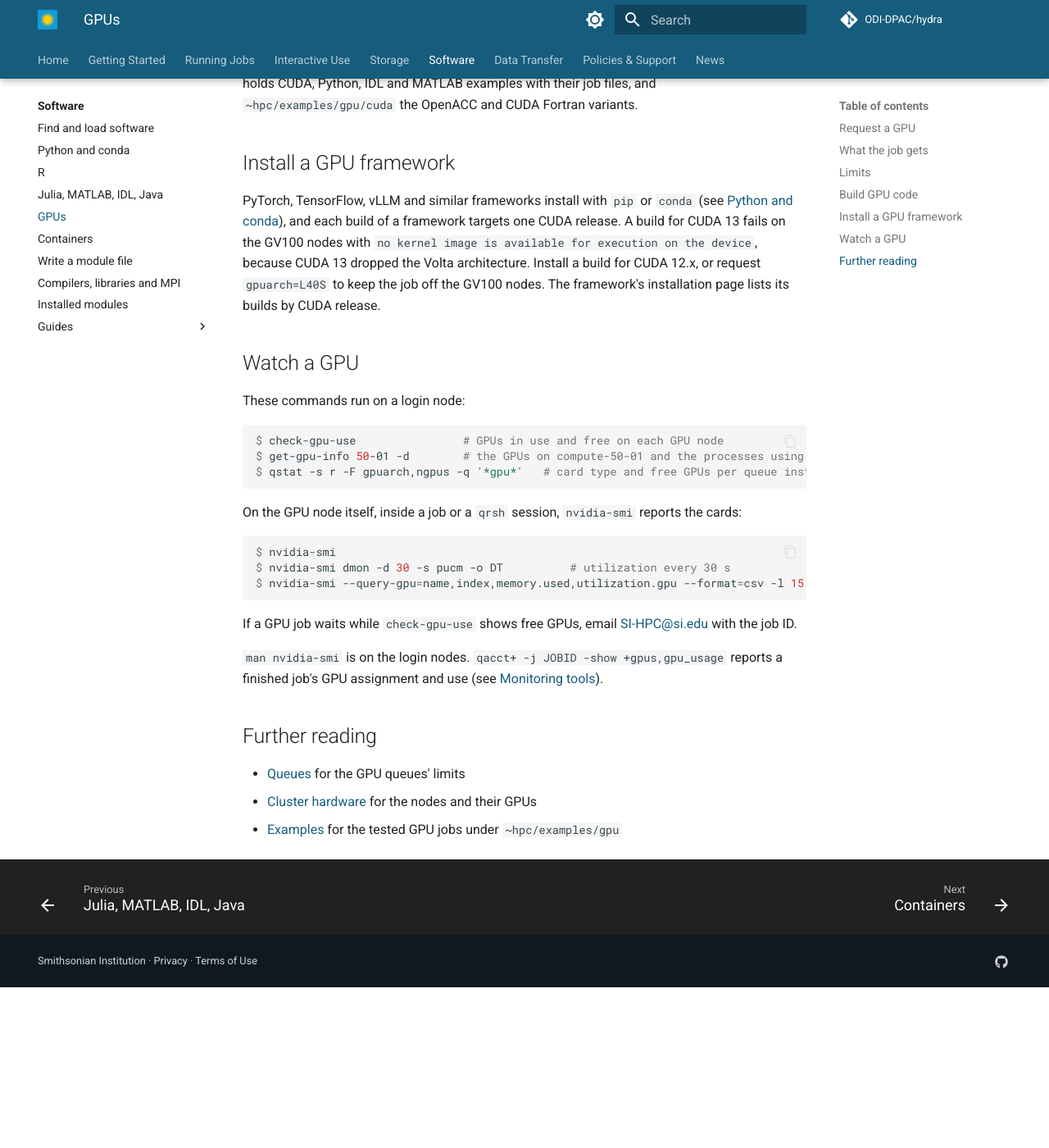
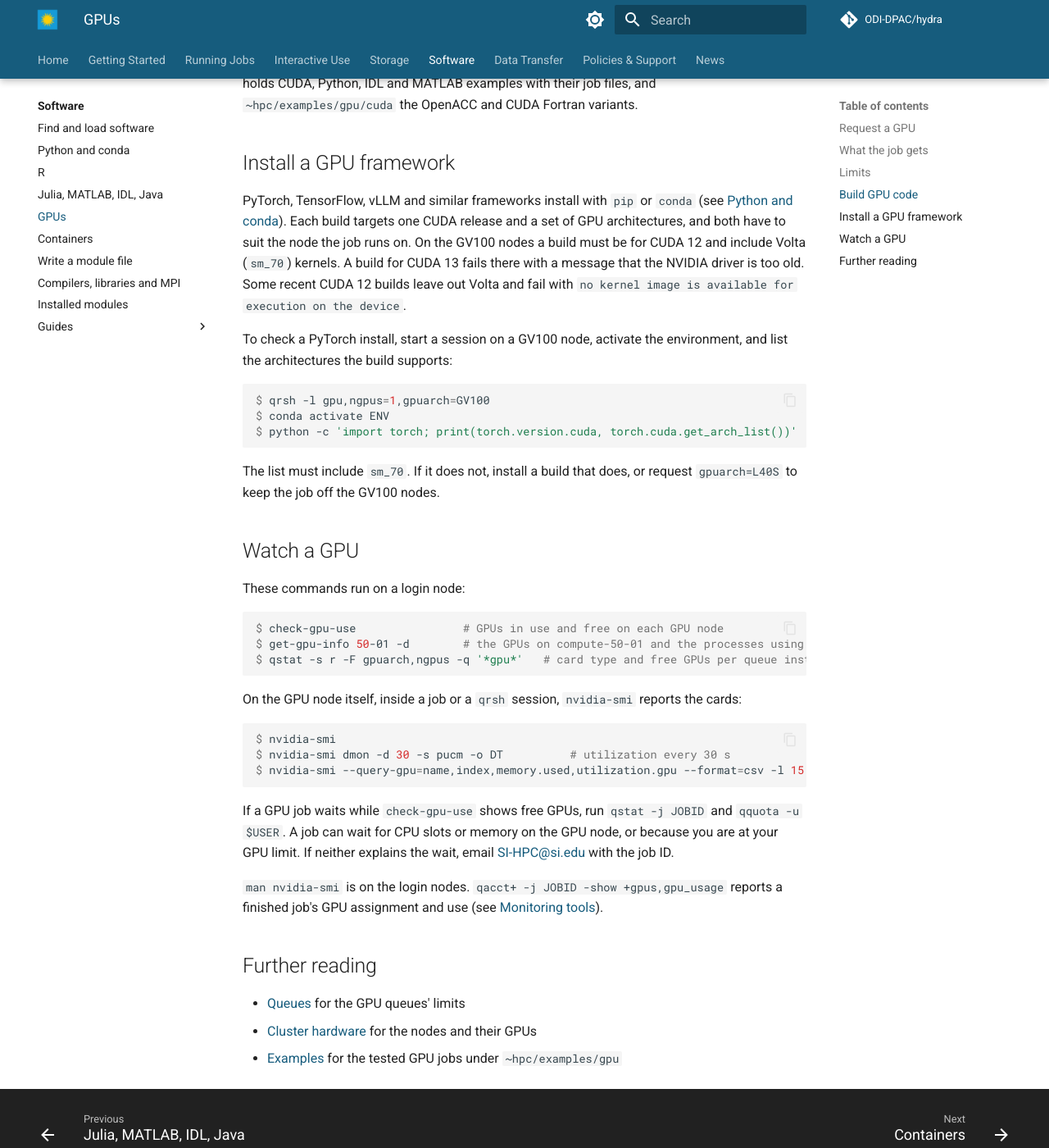
Before and after one commit to ODI-DPAC/hydra, an MkDocs documentation site: the page built from docs/software/gpus.md, in a window 1280 px wide and 1400 px high, scrolled down 2997 px. Shown: the whole window at 82% size. Built offline with MkDocs 1.6.1 and Material for MkDocs 9.7.7, drawn with Linux system fonts in a browser that asks for light colours; comment, search, counter and statistics services are not loaded; before the commit the page ends 4201 px from its top, so only the background shows below that.

Commit message:
GPUs: CUDA 13 and sm_70 errors, a build check, waiting-job checks

````diff
--- a/docs/software/gpus.md
+++ b/docs/software/gpus.md
@@ -90,7 +90,17 @@ CUDA 13 dropped the Volta architecture, so build code for the GV100 nodes with a
 
 ## Install a GPU framework
 
-PyTorch, TensorFlow, vLLM and similar frameworks install with `pip` or `conda` (see [Python and conda](python.md)), and each build of a framework targets one CUDA release. A build for CUDA 13 fails on the GV100 nodes with `no kernel image is available for execution on the device`, because CUDA 13 dropped the Volta architecture. Install a build for CUDA 12.x, or request `gpuarch=L40S` to keep the job off the GV100 nodes. The framework's installation page lists its builds by CUDA release.
+PyTorch, TensorFlow, vLLM and similar frameworks install with `pip` or `conda` (see [Python and conda](python.md)). Each build targets one CUDA release and a set of GPU architectures, and both have to suit the node the job runs on. On the GV100 nodes a build must be for CUDA 12 and include Volta (`sm_70`) kernels. A build for CUDA 13 fails there with a message that the NVIDIA driver is too old. Some recent CUDA 12 builds leave out Volta and fail with `no kernel image is available for execution on the device`.
+
+To check a PyTorch install, start a session on a GV100 node, activate the environment, and list the architectures the build supports:
+
+```console
+$ qrsh -l gpu,ngpus=1,gpuarch=GV100
+$ conda activate ENV
+$ python -c 'import torch; print(torch.version.cuda, torch.cuda.get_arch_list())'
+```
+
+The list must include `sm_70`. If it does not, install a build that does, or request `gpuarch=L40S` to keep the job off the GV100 nodes.
 
 ## Watch a GPU
 
@@ -110,7 +120,7 @@ $ nvidia-smi dmon -d 30 -s pucm -o DT          # utilization every 30 s
 $ nvidia-smi --query-gpu=name,index,memory.used,utilization.gpu --format=csv -l 15
 ```
 
-If a GPU job waits while `check-gpu-use` shows free GPUs, email [SI-HPC@si.edu](mailto:SI-HPC@si.edu) with the job ID.
+If a GPU job waits while `check-gpu-use` shows free GPUs, run `qstat -j JOBID` and `qquota -u $USER`. A job can wait for CPU slots or memory on the GPU node, or because you are at your GPU limit. If neither explains the wait, email [SI-HPC@si.edu](mailto:SI-HPC@si.edu) with the job ID.
 
 `man nvidia-smi` is on the login nodes. `qacct+ -j JOBID -show +gpus,gpu_usage` reports a finished job's GPU assignment and use (see [Monitoring tools](../jobs/tools.md#qacct)).
 
````
Also changed, not shown: docs/index.md (+2 -2 lines).
